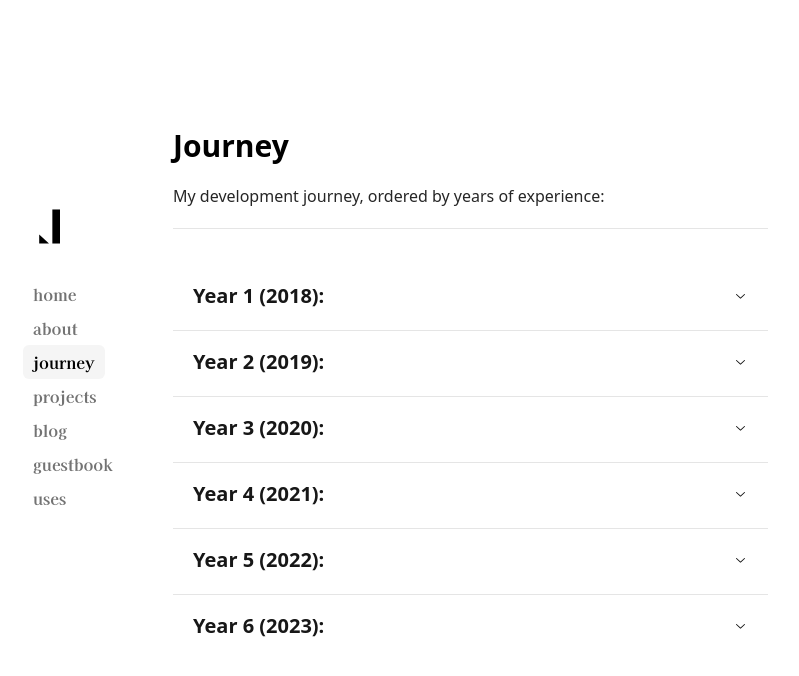
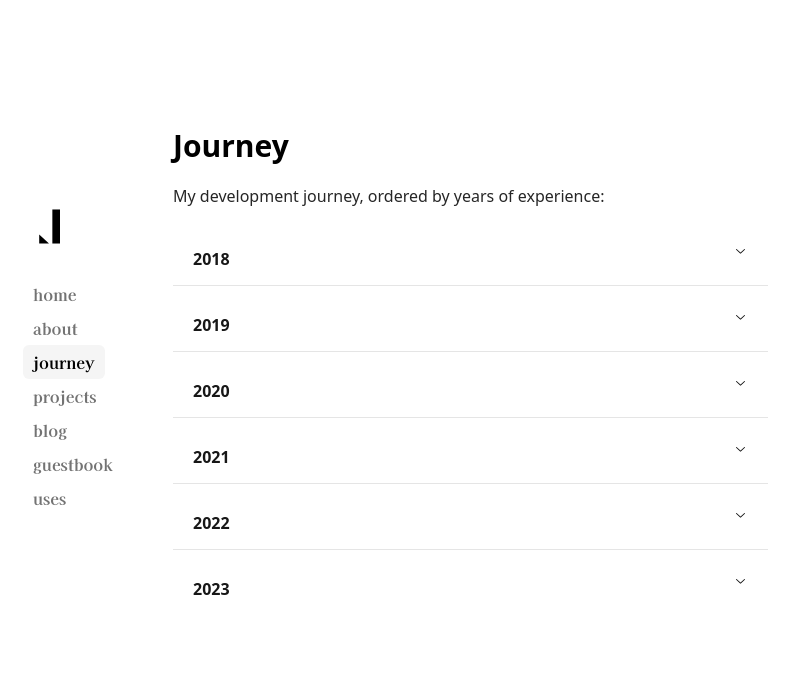
Before and after one commit to JasonSouthin/jasonsouthin.io, a Next.js app: page /journey in a window 1280 px wide. Shown: the top 676 px of the page, without its empty margins (169-968 px from the left). Built offline with nearby package versions, Linux system fonts and the light colour scheme.

Commit message:
Small journey tweaks

```diff
--- a/app/journey/page.tsx
+++ b/app/journey/page.tsx
@@ -26,8 +26,8 @@ export default function Journey() {
         My development journey, ordered by years of experience:
       </p>
       <div className="prose prose-neutral dark:prose-invert text-neutral-800 dark:text-neutral-200">
-        <hr className="mt-3 pb-6" />
-        <Accordion heading="Year 1 (2018):">
+        <div />
+        <Accordion heading="2018">
           <div>
             <p>My very first introduction into coding.</p>
             <p>
@@ -173,7 +173,7 @@ export default function Journey() {
           </div>
         </Accordion>
         <hr className="mt-3 mb-2" />
-        <Accordion heading="Year 2 (2019):">
+        <Accordion heading="2019">
           <div>
             <p>
               Armed with my newly gained experience, I was eager to embark on my
@@ -294,7 +294,7 @@ export default function Journey() {
           </div>
         </Accordion>
         <hr className="mt-3 mb-2" />
-        <Accordion heading="Year 3 (2020):">
+        <Accordion heading="2020">
           <div>
             <p>
               After many hours of banging my head against the wall, I was
@@ -402,7 +402,7 @@ export default function Journey() {
           </div>
         </Accordion>
         <hr className="mt-3 mb-2" />
-        <Accordion heading=" Year 4 (2021):">
+        <Accordion heading="2021">
           <div>
             <p>
               As my skills and experience grew, I was given more responsibility
@@ -509,7 +509,7 @@ export default function Journey() {
           </div>
         </Accordion>
         <hr className="mt-3 mb-2" />
-        <Accordion heading="Year 5 (2022):">
+        <Accordion heading="2022">
           <div>
             <h2 className="font-bold text-base  ">
               Second Business:{" "}
@@ -585,7 +585,7 @@ export default function Journey() {
           </div>
         </Accordion>
         <hr className="mt-3 mb-2" />
-        <Accordion heading="Year 6 (2023):">
+        <Accordion heading="2023">
           <div>
             <h2 className="font-bold text-base  ">
               Portfolio:{" "}
--- a/components/accordion/index.tsx
+++ b/components/accordion/index.tsx
@@ -25,7 +25,7 @@ const Accordion = React.forwardRef<HTMLDivElement, AccordionProps>(
         <RadixAccordion.Item className={style.accordionItem} value={`item-z`}>
           <RadixAccordion.Header className={style.accordionHeader}>
             <RadixAccordion.Trigger className={style.accordionTrigger}>
-              <span>{heading}</span>
+              <h4 className="text-base">{heading}</h4>
               <ChevronDownIcon aria-hidden className={style.accordionChevron} />
             </RadixAccordion.Trigger>
           </RadixAccordion.Header>
```
